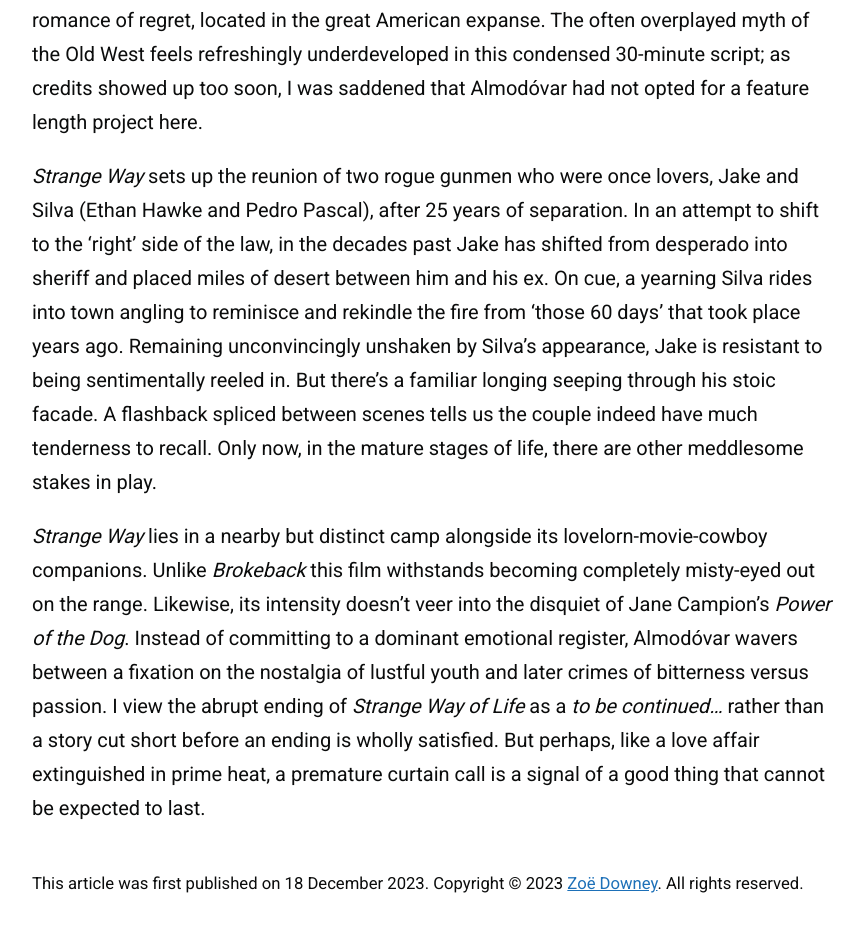
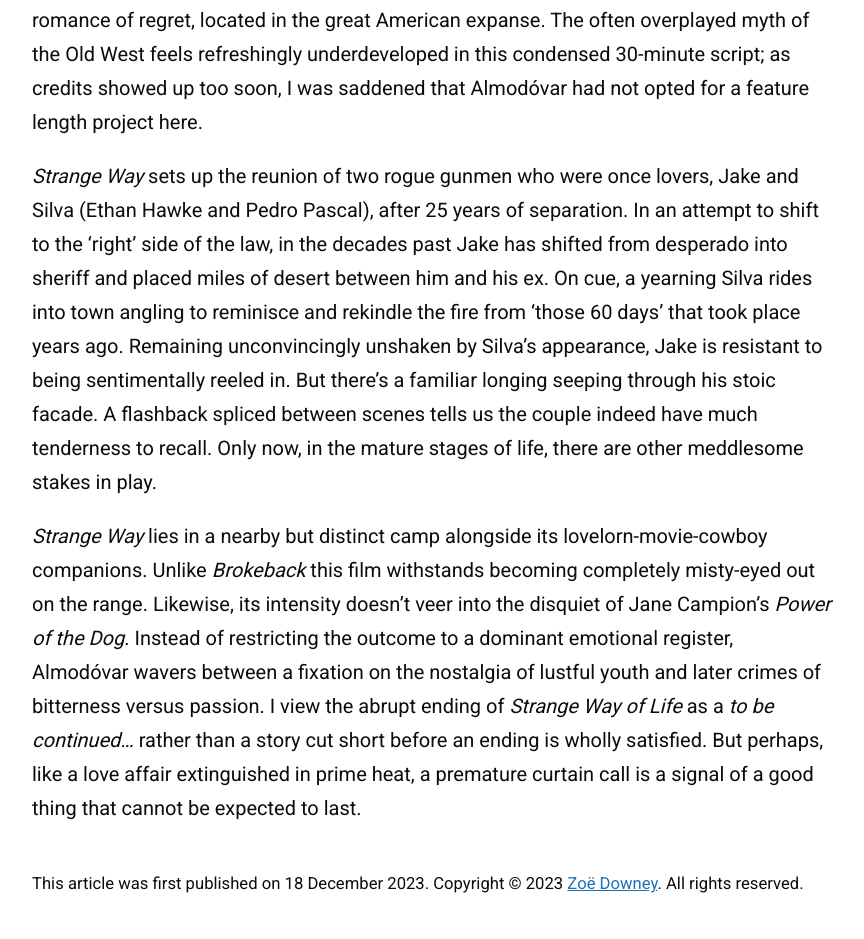
Before and after one commit to zoeurl/zoedowney.github.io, a Jekyll site: the page built from _posts/2023-12-18-strange-way-of-life.md, in a window 1280 px wide. Shown: the part 705-1644 px from the top of the page, without its empty margins (208-1072 px from the left). Built offline with Jekyll 4.4.1, drawn with Linux system fonts in a browser that asks for light colours.

Commit message:
Update 2023-12-18-strange-way-of-life.md

```diff
--- a/_posts/2023-12-18-strange-way-of-life.md
+++ b/_posts/2023-12-18-strange-way-of-life.md
@@ -13,4 +13,4 @@
 
 _Strange Way_ sets up the reunion of two rogue gunmen who were once lovers, Jake and Silva (Ethan Hawke and Pedro Pascal), after 25 years of separation. In an attempt to shift to the ‘right’ side of the law, in the decades past Jake has shifted from desperado into sheriff and placed miles of desert between him and his ex. On cue, a yearning Silva rides into town angling to reminisce and rekindle the fire from ‘those 60 days’ that took place years ago. Remaining unconvincingly unshaken by Silva’s appearance, Jake is resistant to being sentimentally reeled in. But there’s a familiar longing seeping through his stoic facade. A flashback spliced between scenes tells us the couple indeed have much tenderness to recall. Only now, in the mature stages of life, there are other meddlesome stakes in play.
 
-_Strange Way_ lies in a nearby but distinct camp alongside its lovelorn-movie-cowboy companions. Unlike _Brokeback_ this film withstands becoming completely misty-eyed out on the range. Likewise, its intensity doesn't veer into the disquiet of Jane Campion’s _Power of the Dog_. Instead of committing to a dominant emotional register, Almodóvar wavers between a fixation on the nostalgia of lustful youth and later crimes of bitterness versus passion. I view the abrupt ending of _Strange Way of Life_ as a _to be continued…_ rather than a story cut short before an ending is wholly satisfied. But perhaps, like a love affair extinguished in prime heat, a premature curtain call is a signal of a good thing that cannot be expected to last.
+_Strange Way_ lies in a nearby but distinct camp alongside its lovelorn-movie-cowboy companions. Unlike _Brokeback_ this film withstands becoming completely misty-eyed out on the range. Likewise, its intensity doesn't veer into the disquiet of Jane Campion’s _Power of the Dog_. Instead of restricting the outcome to a dominant emotional register, Almodóvar wavers between a fixation on the nostalgia of lustful youth and later crimes of bitterness versus passion. I view the abrupt ending of _Strange Way of Life_ as a _to be continued…_ rather than a story cut short before an ending is wholly satisfied. But perhaps, like a love affair extinguished in prime heat, a premature curtain call is a signal of a good thing that cannot be expected to last.
```
